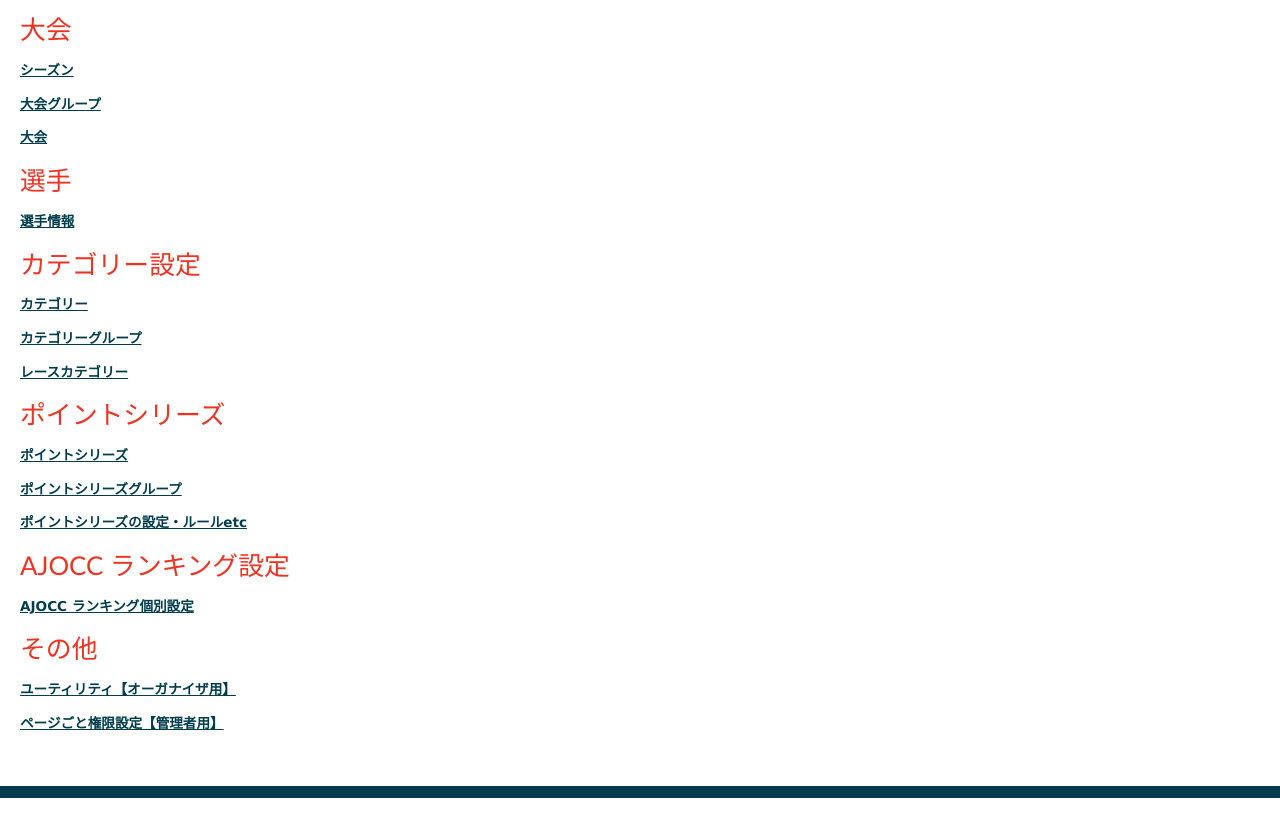
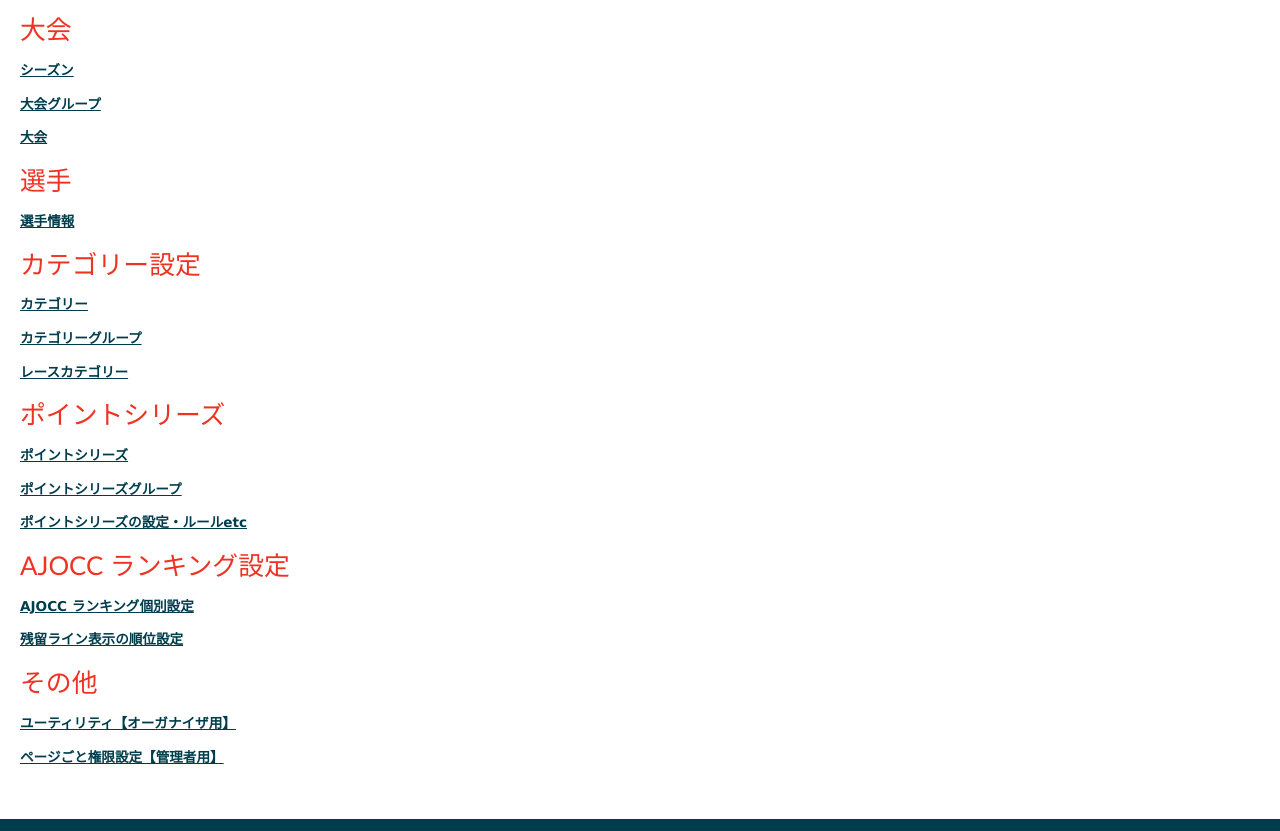
Before and after one commit to cyclox-dev/cyclox2web, a CakePHP app: the page made by app/View/Pages/home.ctp in a window 1280 px wide. Shown: the part 82-913 px from the top of the page. Before the commit the page ends 880 px from the top, so only its background shows below. Run offline with PHP 8.4 and a stand-in for CakePHP, Linux system fonts and the light colour scheme; the template is opened without the code that fills it, so the values that code supplies are empty; some libraries are stand-ins or nearby versions.

Commit message:
トップ画面に /red_lines/ へのリンクを配置。

```diff
--- a/app/View/Pages/home.ctp
+++ b/app/View/Pages/home.ctp
@@ -25,6 +25,7 @@
 
 <h2>AJOCC ランキング設定</h2>
 <p><?php echo $this->Html->link("AJOCC ランキング個別設定", "/ajoccpt_local_settings/index");?></p>
+<p><?php echo $this->Html->link("残留ライン表示の順位設定", "/red_lines/index");?></p>
 
 <h2>その他</h2>
 <p><?php echo $this->Html->link("ユーティリティ【オーガナイザ用】", "/org_util");?></p>
```
